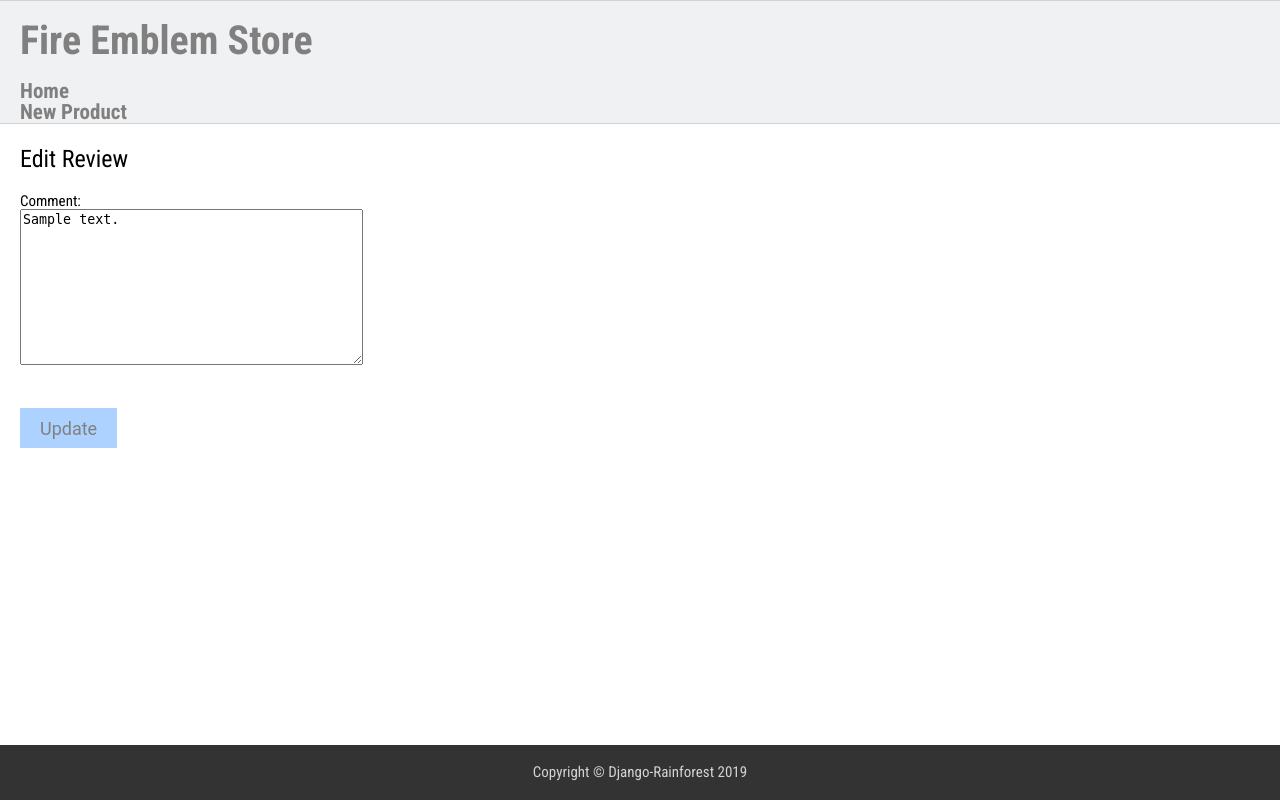
After one commit to lindalou0419/django-rainforest, a Django app: page /products/1/reviews/1/edit/ in a window 1280 px wide. The commit adds this page. Run offline with Django 3.2, Linux system fonts and the light colour scheme; data comes from the database, SQL or seed files in the repository; tables that the repository leaves empty hold one stand-in row (values such as "Sample post"); some libraries are stand-ins or nearby versions.

Commit message:
got edit review to work

```diff
--- a/rainforest/templates/products/product.html
+++ b/rainforest/templates/products/product.html
@@ -20,7 +20,10 @@
       {% if reviews %}
         <ul>
           {% for review in reviews %}
-            <li>{{review.comment}} - {{review.published_date}}</li>
+            <li>
+              {{review.comment}} - {{review.published_date}} <br />
+              <a href="{% url 'review_edit' product_id=product.id review_id=review.id %}">Edit</a>
+            </li>
           {% endfor %}
         </ul>
       {% else %}
--- /dev/null
+++ b/rainforest/templates/reviews/edit.html
@@ -0,0 +1,25 @@
+{% extends 'base.html' %}
+
+{% block content %}
+  <section class="content review-edit">
+    {% comment %} <nav class="product-nav">
+      <a href="{% url 'product_show' product_id=product.id %}" class="btn">Return</a>
+      <form action="{% url 'product_delete' product_id=product.id %}" method="POST">
+        {% csrf_token %}
+        <input type="submit" value="Delete" class="btn">
+      </form>
+    </nav> {% endcomment %}
+
+    <h2>Edit Review</h2>
+
+    <form action="{% url 'review_update' product_id=product.id review_id=review.id %}" method="POST" class="review-form">
+      {% csrf_token %}
+
+      {{form.as_p}}
+
+      <p>
+        <input type="submit" value="Update" class="btn">
+      </p>
+    </form>
+  </section>
+{% endblock %}
--- a/rainforest/urls.py
+++ b/rainforest/urls.py
@@ -10,7 +10,9 @@ urlpatterns = [
   path('products/new', views.product_new, name='product_new'),
   path('products/create', views.product_create, name='product_create'),
   path('products/<int:product_id>/edit/', views.product_edit, name='product_edit'),
-  path('products/<int:product_id>/update/', views.product_update, name="product_update"),
+  path('products/<int:product_id>/update/', views.product_update, name='product_update'),
   path('products/<int:product_id>/delete/', views.product_delete, name='product_delete'),
   path('products/<int:product_id>/reviews/create/', views.review_create, name='review_create'),
+  path('products/<int:product_id>/reviews/<int:review_id>/edit/', views.review_edit, name='review_edit'),
+  path('products/<int:product_id>/reviews/<int:review_id>/update/', views.review_update, name='review_update'),
 ]
--- a/rainforest/views.py
+++ b/rainforest/views.py
@@ -109,3 +109,37 @@ def review_create(request, product_id):
     response = render(request, 'products/product.html', context)
     return response
 #-------------------------------
+
+
+def review_edit(request, product_id, review_id):
+  product = Product.objects.get(id=product_id)
+  review = Review.objects.get(id=review_id)
+  form = ReviewForm(instance=review)
+  context = {
+    'form': form,
+    'title': 'Edit Review',
+    'review': review,
+    'product': product
+  }
+  response = render(request, 'reviews/edit.html', context)
+  return HttpResponse(response)
+#-------------------------------
+
+
+def review_update(request, product_id, review_id):
+  product = Product.objects.get(id=product_id)
+  review = Review.objects.get(id=review_id)
+  form = ReviewForm(request.POST, instance=review)
+  if form.is_valid():
+    form.save()
+    return redirect('product_show', product.id)
+  else:
+    context = {
+      'form': form,
+      'title:': 'Edit Review',
+      'product': product,
+      'review': review,
+    }
+    response = render(request, 'reviews/edit.html', context)
+    return HttpResponse(response)
+#-------------------------------
```
